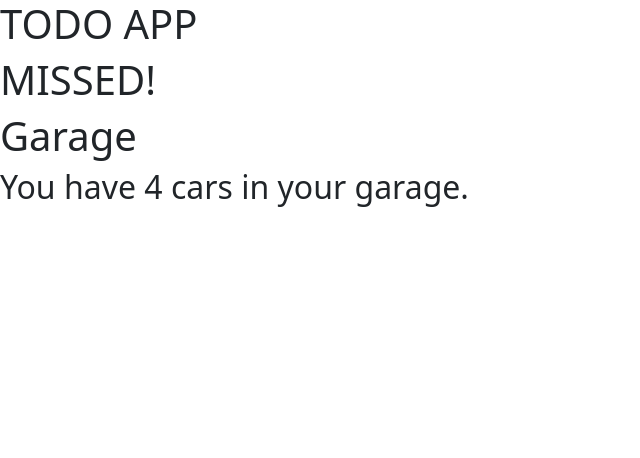
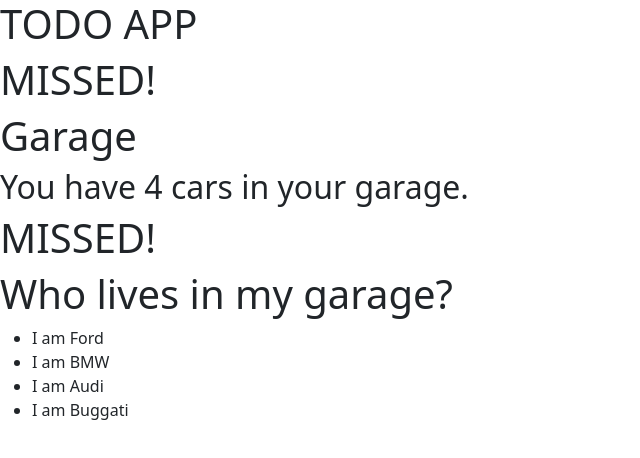
Before and after one commit to sschin002/to-do-app, a React (Create React App) app in the folder client/: page / in a window 1280 px wide. Shown: the top 458 px of the page, without its empty margins (0-640 px from the left). Built offline with nearby package versions, Linux system fonts and the light colour scheme.

Commit message:
list tested

```diff
--- a/client/src/App.js
+++ b/client/src/App.js
@@ -1,13 +1,18 @@
 import Title from "./components/Title";
 import Example from "./components/Example";
 import Garage from "./components/Logical";
+import Ternary from "./components/Ternary";
+import List from "./components/List";
 function App() {
   const cars = ["Ford", "BMW", "Audi", "Buggati"];
+
   return (
     <>
       <Title name="TODO APP" />
       <Example isGoal={false} />
       <Garage cars={cars} />
+      <Ternary isGoal={true} />
+      <List cars={cars} />
     </>
   );
 }
--- /dev/null
+++ b/client/src/components/List.js
@@ -0,0 +1,20 @@
+import React from "react";
+
+function List(props) {
+  return <li>I am {props.brand}</li>;
+}
+function Garage() {
+  const cars = ["Ford", "BMW", "Audi", "Buggati"];
+  return (
+    <>
+      <h1>Who lives in my garage?</h1>
+      <ul>
+        {cars.map((car) => (
+          <List brand={car} />
+        ))}
+      </ul>
+    </>
+  );
+}
+
+export default Garage;
--- /dev/null
+++ b/client/src/components/Ternary.js
@@ -0,0 +1,14 @@
+import React from "react";
+
+function ternary(props) {
+  const isGoal = props.iGoal;
+  return <>{isGoal ? <MadeGoal /> : <MissedGoal />}</>;
+}
+
+function MissedGoal() {
+  return <h1>MISSED!</h1>;
+}
+function MadeGoal() {
+  return <h1>GOAL!</h1>;
+}
+export default ternary;
```
